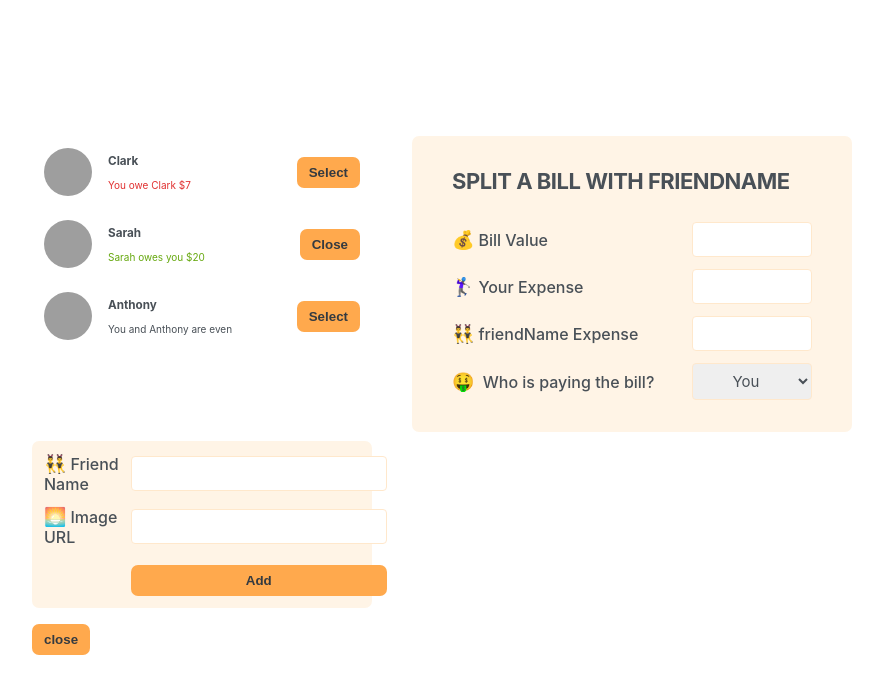
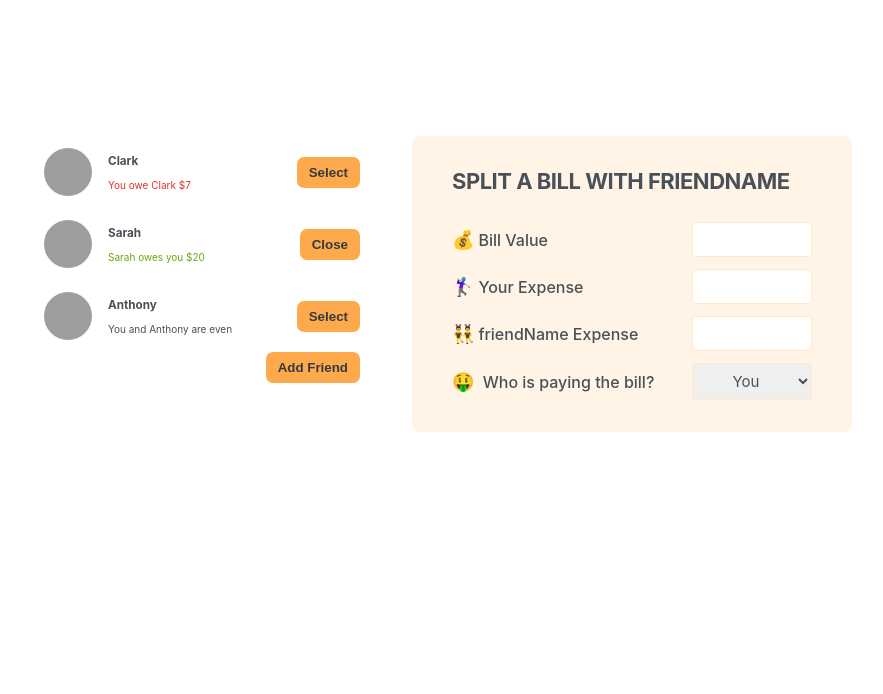
Before and after one commit to MatthewRSouth/eat-n-split, a React app: page / in a window 1280 px wide. Shown: the top 694 px of the page, without its empty margins (198-1081 px from the left). Built offline with nearby package versions, Linux system fonts and the light colour scheme; grey boxes are pictures that could not be loaded; the HTML template or start-up script is replaced by a standard one.

Commit message:
feat: add friend button now adds to friend list

```diff
--- a/src/App.jsx
+++ b/src/App.jsx
@@ -27,11 +27,37 @@ const initialFriends = [
 
 export default function App() {
     const [friends, setFriends] = useState(initialFriends);
+    const [modal, setModal] = useState(false);
+
+    function handleAddButton() {
+        setModal(true);
+    }
+    function handleClose() {
+        setModal(false);
+    }
+
+    //helper functionn
+
+    function handleName(e) {
+        setName(e.target.value);
+    }
+
+    //Add Friends Logic
+    function addFriend(newFriendObject) {
+        setFriends([...friends, newFriendObject]);
+    }
+
     return (
         <div className="app">
-            <FriendList friends={friends} />
+            <FriendList
+                friends={friends}
+                onAddButton={handleAddButton}
+                modal={modal}
+            />
             <BillSplit />
-            <AddFriend />
+            {modal === true ? (
+                <AddFriend onClose={handleClose} addFriend={addFriend} />
+            ) : null}
         </div>
     );
 }
--- a/src/components/AddFriend.jsx
+++ b/src/components/AddFriend.jsx
@@ -1,14 +1,44 @@
-export default function AddFriend() {
+import { useState } from 'react';
+
+export default function AddFriend({ onClose, addFriend }) {
+    const [name, setName] = useState('');
+    const [url, setUrl] = useState(getRandomUrl);
+
+    function handleSubmit(e) {
+        e.preventDefault();
+        const newFriend = { id: url, name, image: url, balance: 0 };
+        addFriend(newFriend);
+    }
+
+    function uniqueId() {
+        return Math.floor(Math.random() * 999999 - 100000) + 100000;
+    }
+    function getRandomUrl() {
+        return `https://i.pravatar.cc/48?u=${uniqueId()}`;
+    }
+
     return (
         <div>
-            <form className="form-add-friend">
+            <form className="form-add-friend" onSubmit={handleSubmit}>
                 <label htmlFor="friendName">👯‍♂️Friend Name</label>
-                <input type="text" id="friendName" />
+                <input
+                    type="text"
+                    id="friendName"
+                    value={name}
+                    onChange={(e) => setName(e.target.value)}
+                />
                 <label htmlFor="friendImage">🌅Image URL</label>
-                <input type="text" id="friendImage" />
+                <input
+                    type="text"
+                    id="friendImage"
+                    value={url}
+                    onChange={(e) => setUrl(e.target.value)}
+                />
                 <button className="button">Add</button>
             </form>
-            <button className="button">close</button>
+            <button className="button" onClick={onClose}>
+                close
+            </button>
         </div>
     );
 }
--- a/src/components/FriendList.jsx
+++ b/src/components/FriendList.jsx
@@ -1,6 +1,6 @@
 import '../index.css';
 
-export default function FriendList({ friends }) {
+export default function FriendList({ friends, onAddButton, modal }) {
     return (
         <ul className="sidebar">
             {friends.map((friend) => (
@@ -11,6 +11,13 @@ export default function FriendList({ friends }) {
                     key={friend.id}
                 />
             ))}
+            {!modal ? (
+                <button className="button" onClick={onAddButton}>
+                    Add Friend
+                </button>
+            ) : (
+                ''
+            )}
         </ul>
     );
 }
```
